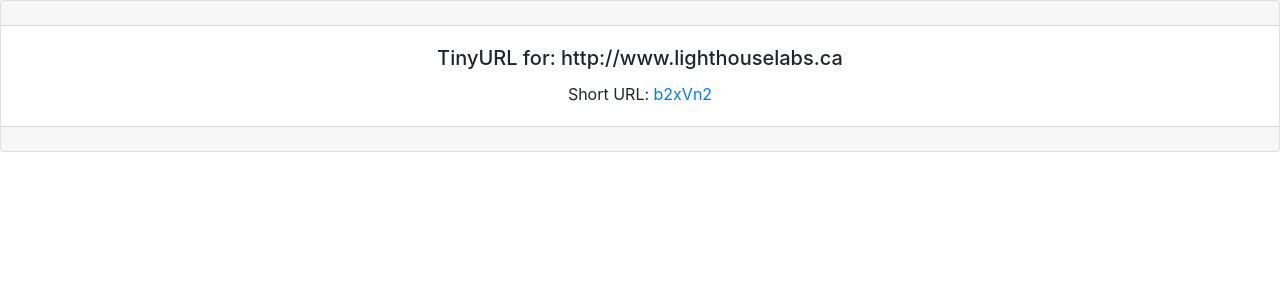
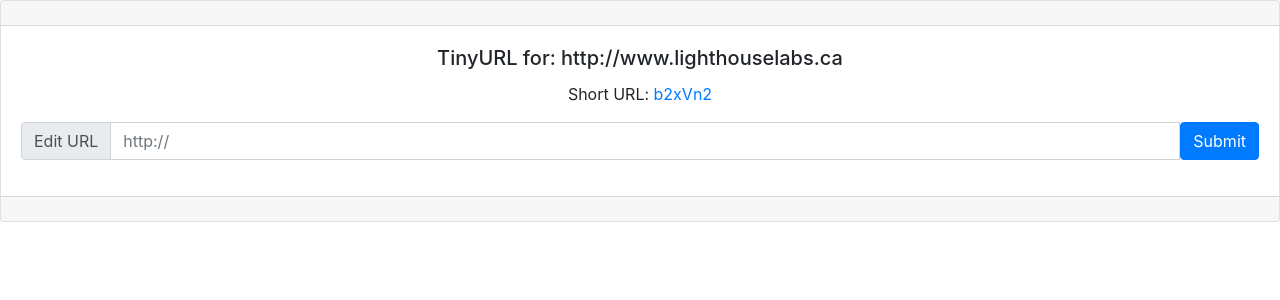
Before and after one commit to MagicMark5/tinyapp, a Node server app: page /urls/b2xVn2 in a window 1280 px wide. Shown: the part 56-356 px from the top of the page. Run offline with Node 20, Linux system fonts and the light colour scheme; some libraries are stand-ins or nearby versions.

Commit message:
Added an edit post request for changing longURLs

```diff
--- a/express_server.js
+++ b/express_server.js
@@ -23,6 +23,8 @@ function generateRandomString(length) {
   return randomString;
 };
 
+// POST request handling
+
 app.post("/urls", (req, res) => {
   //console.log(req.body);  // Log the POST request body to the console
   let newShortURL = generateRandomString(6);
@@ -31,16 +33,23 @@ app.post("/urls", (req, res) => {
   res.redirect(`/urls/${newShortURL}`);   // Respond with redirect (302) to new short URL -302 means URI of requested resource has changed temporarily
 });
 
+app.post('/urls/:shortURL/edit', (req, res) => {
+  const newLongURL = `http://${req.body.longURLEdit}`;
+  console.log(req.params.shortURL);
+  console.log("New longURL: " + newLongURL);
+  urlDatabase[req.params.shortURL] = newLongURL;
+  console.log(urlDatabase);
+  res.redirect("/urls");
+});
+
 app.post('/urls/:shortURL/delete', (req, res) => {
   delete urlDatabase[req.params.shortURL];
   res.redirect('/urls'); // this is another get request
 });
 
-/*
-app.get('/', (req, res) => {
-  res.send("Hello!");
-});
-*/
+
+//GET Request Hanlding
+
 app.get('/urls.json', (req, res) => {
   res.json(urlDatabase); // express allows us to just pass in an object and it will automatically JSON.stringify for us
 });
--- a/views/urls_index.ejs
+++ b/views/urls_index.ejs
@@ -15,11 +15,13 @@
 
   </header>
   <main style="margin: 1em;">
+    <h2>My URLs</h2>
     <table class="table">
       <thead>
         <tr>
           <th scope="col">Short URL</th>
           <th scope="col">Long URL</th>
+          <th scope="col">Edit Long URL</th>
           <th scope="col">Delete</th>
         </tr>
       </thead>
@@ -28,6 +30,10 @@
           <tr>
             <td><%= url %></td>
             <td><%= urls[url] %></td>
+            <td>
+              <form method="GET" action="/urls/<%= url %>">
+                <button class="btn btn-outline-primary">Edit</button></td>
+              </form>
             <td>
               <form method="POST" action="/urls/<%= url %>/delete" name="longURL">
                 <button class="btn btn-outline-danger">Delete</button>
--- a/views/urls_show.ejs
+++ b/views/urls_show.ejs
@@ -17,6 +17,15 @@
       <div class="card-body">
         <h5 class="card-title">TinyURL for: <%= longURL %></h5>
         <p class="card-text">Short URL: <a href="/u/<%= shortURL %>"><%= shortURL %></a></p>
+        <form method=POST action="/urls/<%= shortURL %>/edit">
+          <div class="input-group mb-3">
+            <div class="input-group-prepend">
+              <span class="input-group-text" id="basic-addon1">Edit URL</span>
+            </div>
+            <input type="text" name="longURLEdit" class="form-control" placeholder="http://" aria-label="Edit" aria-describedby="basic-addon1">
+            <button class="btn btn-primary" type="submit">Submit</button>
+          </div>
+        </form>
       </div>
     <div class="card-footer text-muted"></div>
   </div>
```
